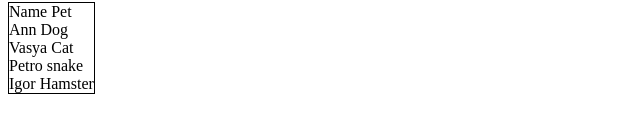
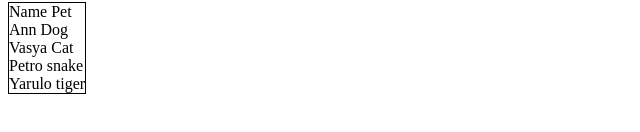
Before and after one commit to katlosyeva/homework, a plain HTML site: page index.html in a window 1280 px wide. Shown: the part 436-568 px from the top of the page, 0-640 px from the left. Drawn offline with Linux system fonts and the light colour scheme.

```diff
--- a/index.html
+++ b/index.html
@@ -98,8 +98,8 @@
           <span tabindex="0" role="cell">snake</span>
         </div>
         <div role="row" aria-rowindex="4">
-          <span tabindex="0" role="cell">Igor</span>
-          <span tabindex="0" role="cell">Hamster</span>
+          <span tabindex="0" role="cell">Yarulo</span>
+          <span tabindex="0" role="cell">tiger</span>
         </div>
       </div>
     </div>
```
